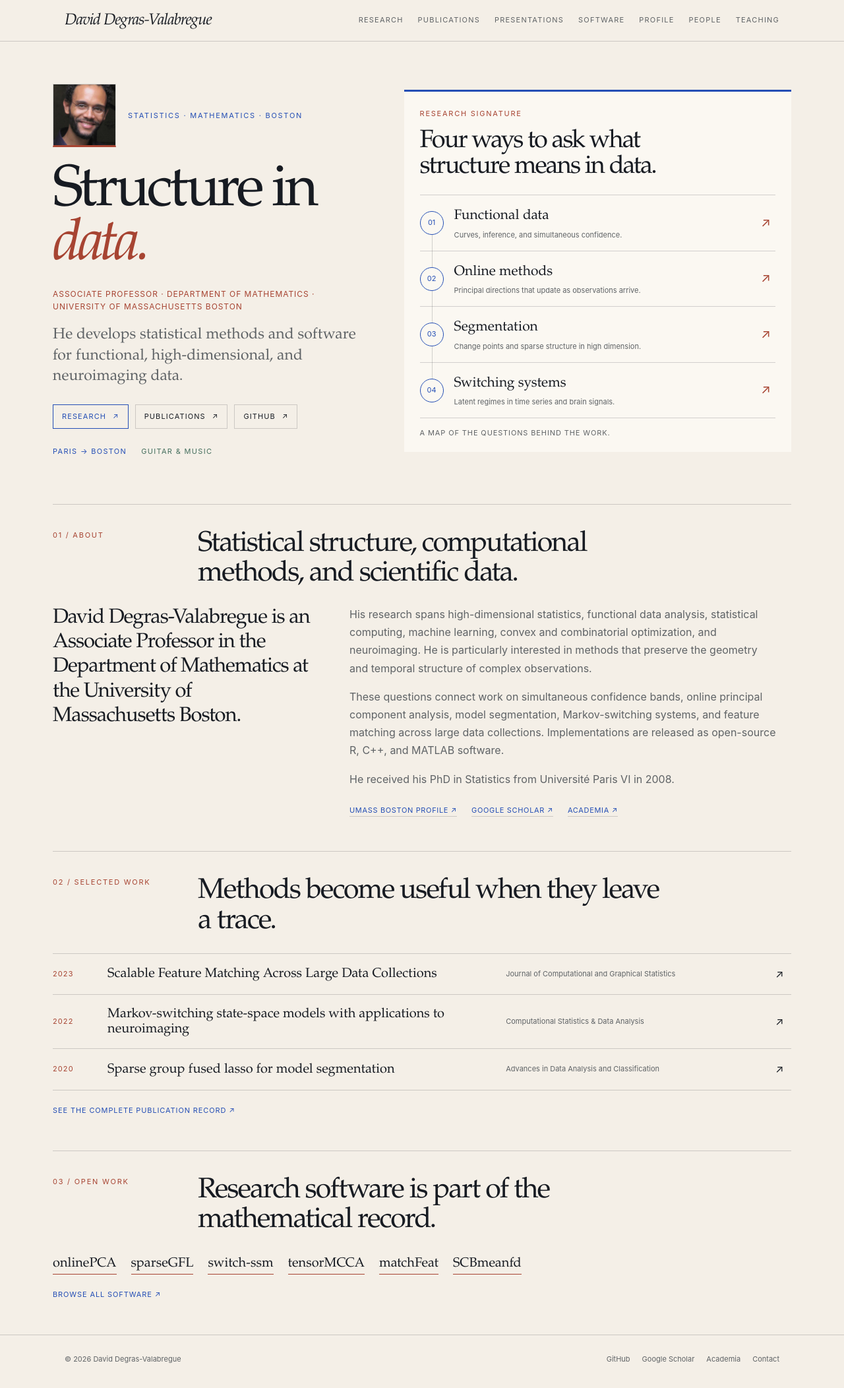
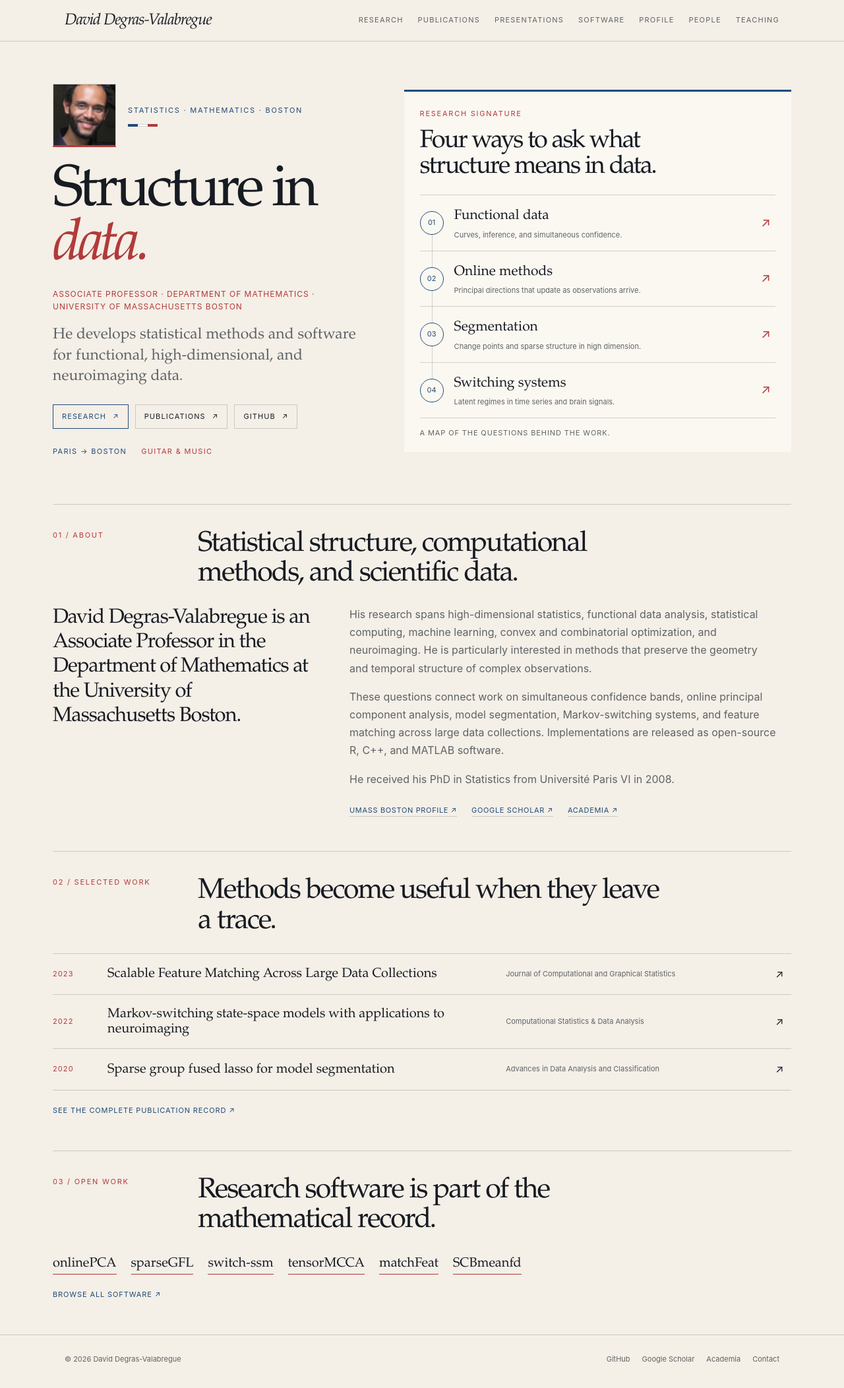
Before and after one commit to Yiming-S/ddegras.github.io, a Jekyll site: the page built from _pages/about.md, in a window 1280 px wide. Shown: the whole page at 66% size. Built offline with Jekyll 4.4.1, drawn with Linux system fonts in a browser that asks for light colours.

Commit message:
introduce a restrained homepage tricolor

```diff
--- a/_pages/about.md
+++ b/_pages/about.md
@@ -15,6 +15,11 @@ redirect_from:
         <img class="home-portrait" src="{{ '/images/biophoto.png' | relative_url }}" alt="David Degras-Valabregue" width="200" height="200">
         <div class="home-person-copy">
           <p class="home-kicker">Statistics · Mathematics · Boston</p>
+          <span class="home-tricolor" aria-hidden="true">
+            <span class="home-tricolor__blue"></span>
+            <span class="home-tricolor__white"></span>
+            <span class="home-tricolor__red"></span>
+          </span>
         </div>
       </div>
       <h1 id="home-title">Structure in <em>data.</em></h1>
--- a/assets/css/main.scss
+++ b/assets/css/main.scss
@@ -31,6 +31,11 @@ img { display: block; max-width: 100%; }
 a { color: var(--cobalt); }
 a:hover { color: var(--vermilion); }
 p, ul, ol { margin-top: 0; }
+
+.layout-home {
+  --cobalt: #1f4b7a;
+  --vermilion: #b23a3a;
+}
 
 .skip-link {
   position: fixed;
@@ -172,6 +177,22 @@ p, ul, ol { margin-top: 0; }
 
 .home-person .home-kicker { margin: 0; }
 
+.home-tricolor {
+  display: grid;
+  grid-template-columns: repeat(3, 15px);
+  width: 45px;
+  height: 4px;
+  margin-top: 12px;
+}
+
+.home-tricolor span { display: block; }
+.home-tricolor__blue { background: var(--cobalt); }
+.home-tricolor__white {
+  background: #fff;
+  box-shadow: inset 0 1px 0 var(--rule), inset 0 -1px 0 var(--rule);
+}
+.home-tricolor__red { background: var(--vermilion); }
+
 .home-intro h1 {
   max-width: 520px;
   margin: 0;
@@ -240,7 +261,7 @@ p, ul, ol { margin-top: 0; }
 }
 
 .home-meta span:first-child { color: var(--cobalt); }
-.home-meta span:last-child { color: var(--sage); }
+.home-meta span:last-child { color: var(--vermilion); }
 
 .research-atlas,
 .selected-publications {
```
Also changed, not shown: DESIGN.md (+12 -3 lines).
